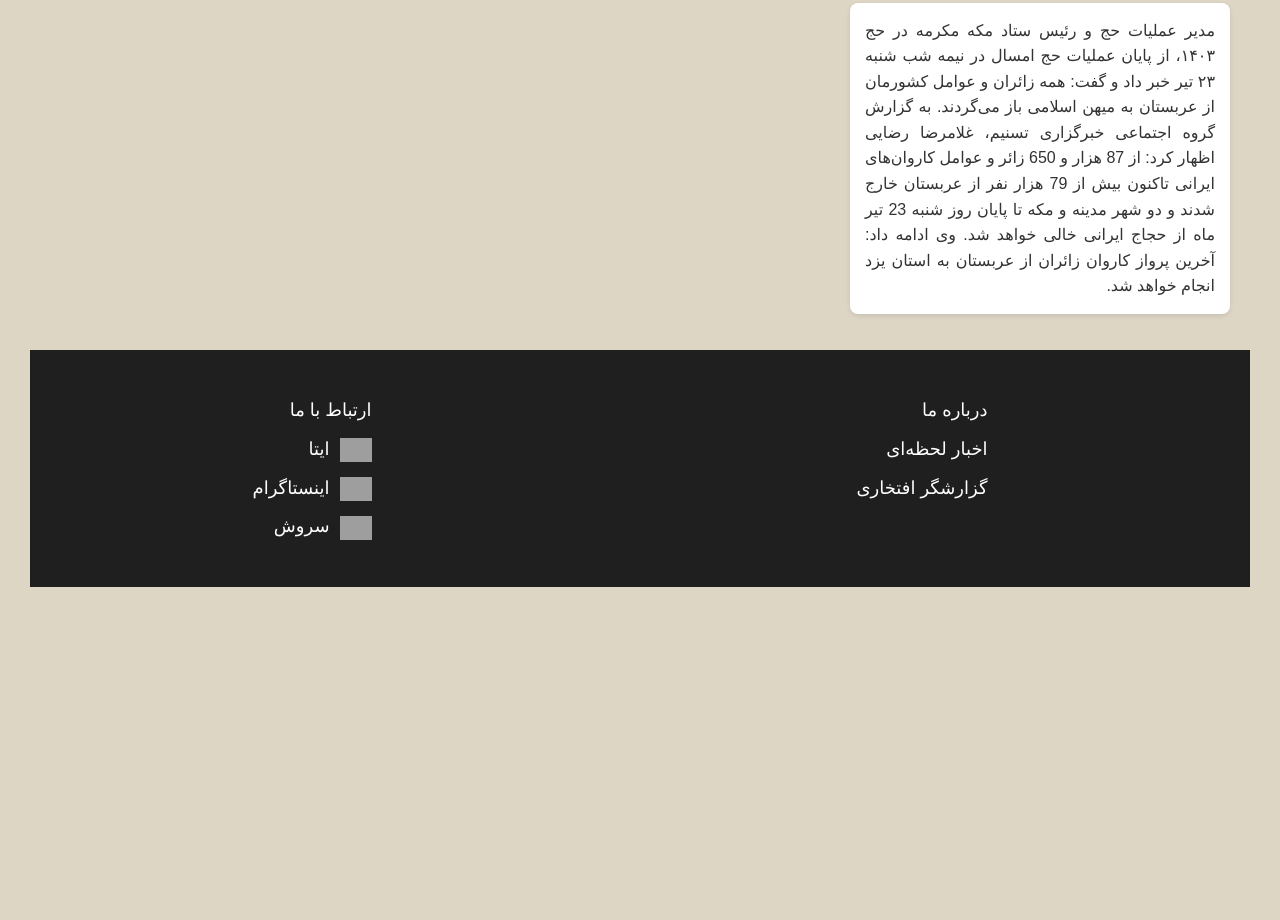
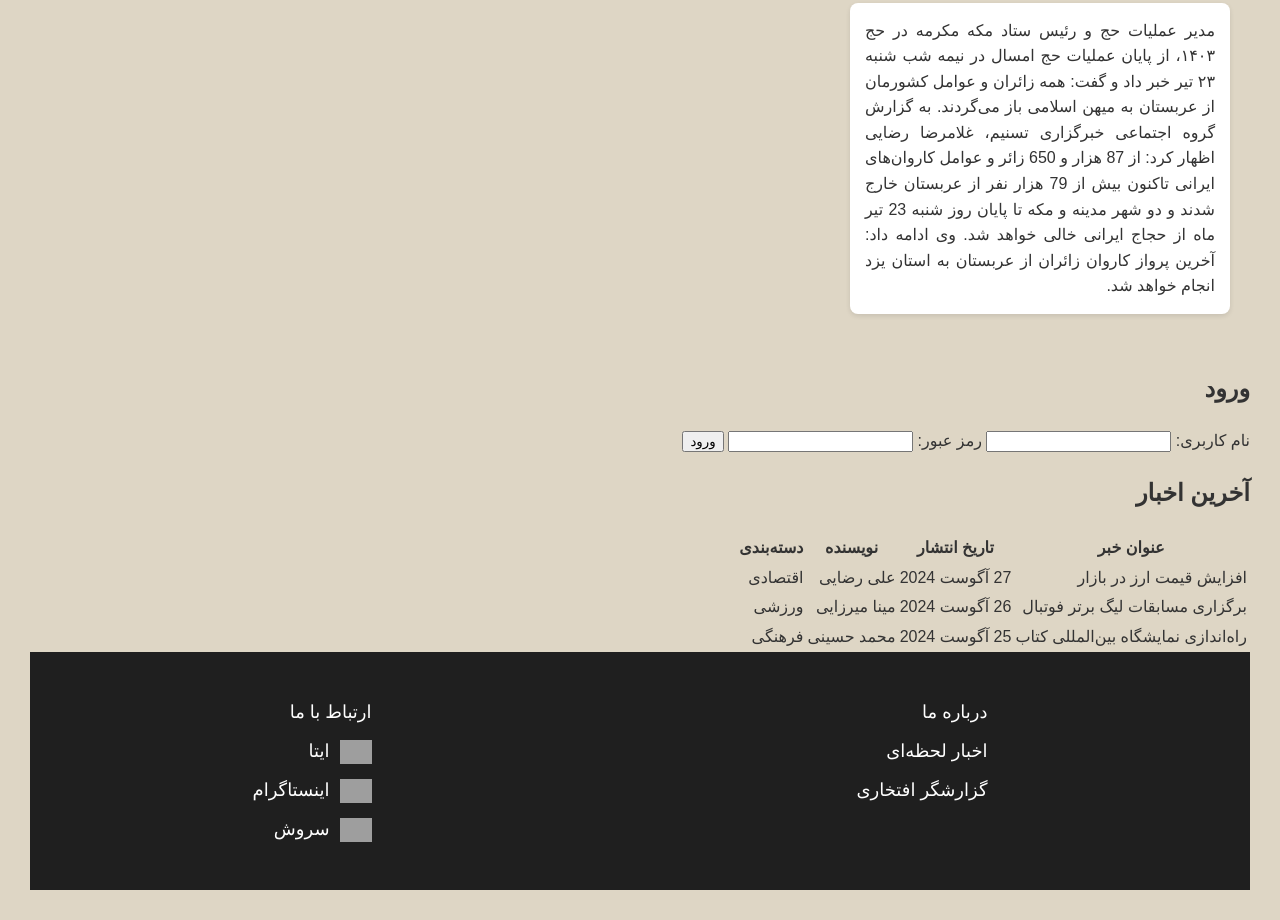
Before and after one commit to Yeganeh1403/task7, a plain HTML site: page index.html in a window 1280 px wide. Shown: the part 2692-3612 px from the top of the page. Before the commit the page ends 3309 px from the top, so only its background shows below. Drawn offline with Linux system fonts and the light colour scheme; grey boxes are pictures that could not be loaded; a script that the page names is missing.

Commit message:
Update index.html

```diff
--- a/index.html
+++ b/index.html
@@ -96,6 +96,53 @@
     </div>
   </div>
 
+  <div id="login-box">
+    <h2>ورود</h2>
+    <form action="" method="post">
+      <label for="username">نام کاربری:</label>
+      <input type="text" id="username" name="username" required>
+
+      <label for="password">رمز عبور:</label>
+      <input type="password" id="password" name="password" required>
+
+      <button type="submit">ورود</button>
+    </form>
+    </div>
+
+    <div id="responsive-table">
+      <h2>آخرین اخبار</h2>
+      <table>
+        <thead>
+          <tr>
+            <th>عنوان خبر</th>
+            <th>تاریخ انتشار</th>
+            <th>نویسنده</th>
+            <th>دسته‌بندی</th>
+          </tr>
+        </thead>
+        <tbody>
+          <tr>
+            <td data-label="عنوان خبر">افزایش قیمت ارز در بازار</td>
+            <td data-label="تاریخ انتشار">27 آگوست 2024</td>
+            <td data-label="نویسنده">علی رضایی</td>
+            <td data-label="دسته‌بندی">اقتصادی</td>
+          </tr>
+          <tr>
+            <td data-label="عنوان خبر">برگزاری مسابقات لیگ برتر فوتبال</td>
+            <td data-label="تاریخ انتشار">26 آگوست 2024</td>
+            <td data-label="نویسنده">مینا میرزایی</td>
+            <td data-label="دسته‌بندی">ورزشی</td>
+          </tr>
+          <tr>
+            <td data-label="عنوان خبر">راه‌اندازی نمایشگاه بین‌المللی کتاب</td>
+            <td data-label="تاریخ انتشار">25 آگوست 2024</td>
+            <td data-label="نویسنده">محمد حسینی</td>
+            <td data-label="دسته‌بندی">فرهنگی</td>
+          </tr>
+        </tbody>
+      </table>
+  </div>
+
   <footer>
     <ul>
         <a href="#"><li>درباره ما</li></a>
```
